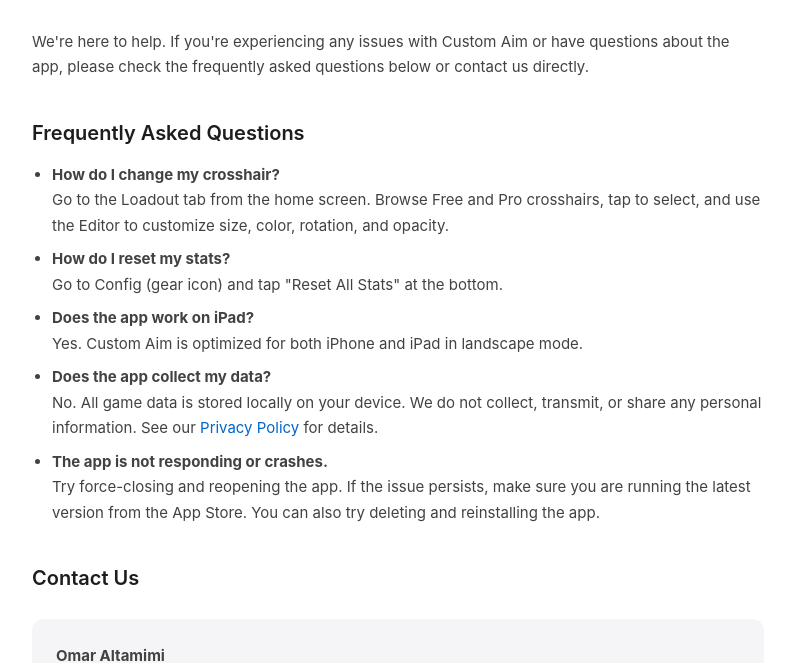
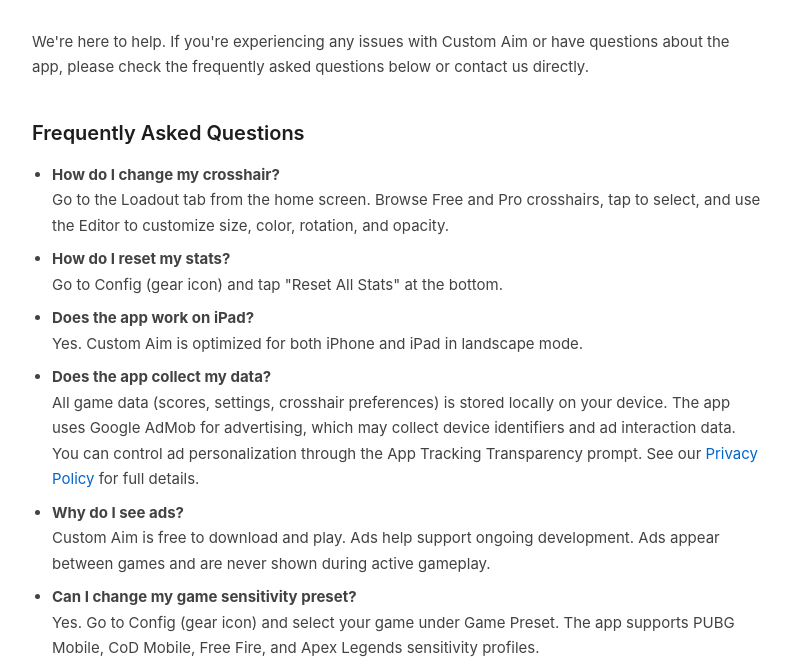
Before and after one commit to tamtom/tamtom.github.io, a plain HTML site: page customaim-support.html in a window 1280 px wide. Shown: the part 137-800 px from the top of the page, without its empty margins (242-1034 px from the left). Drawn offline with Linux system fonts and the light colour scheme.

Commit message:
Update support FAQ: AdMob disclosure, ads FAQ, game presets FAQ

```diff
--- a/customaim-support.html
+++ b/customaim-support.html
@@ -37,7 +37,11 @@
 
         <li><strong>Does the app work on iPad?</strong><br>Yes. Custom Aim is optimized for both iPhone and iPad in landscape mode.</li>
 
-        <li><strong>Does the app collect my data?</strong><br>No. All game data is stored locally on your device. We do not collect, transmit, or share any personal information. See our <a href="https://tamtom.github.io/customaim-privacy.html">Privacy Policy</a> for details.</li>
+        <li><strong>Does the app collect my data?</strong><br>All game data (scores, settings, crosshair preferences) is stored locally on your device. The app uses Google AdMob for advertising, which may collect device identifiers and ad interaction data. You can control ad personalization through the App Tracking Transparency prompt. See our <a href="https://tamtom.github.io/customaim-privacy.html">Privacy Policy</a> for full details.</li>
+
+        <li><strong>Why do I see ads?</strong><br>Custom Aim is free to download and play. Ads help support ongoing development. Ads appear between games and are never shown during active gameplay.</li>
+
+        <li><strong>Can I change my game sensitivity preset?</strong><br>Yes. Go to Config (gear icon) and select your game under Game Preset. The app supports PUBG Mobile, CoD Mobile, Free Fire, and Apex Legends sensitivity profiles.</li>
 
         <li><strong>The app is not responding or crashes.</strong><br>Try force-closing and reopening the app. If the issue persists, make sure you are running the latest version from the App Store. You can also try deleting and reinstalling the app.</li>
     </ul>
```
